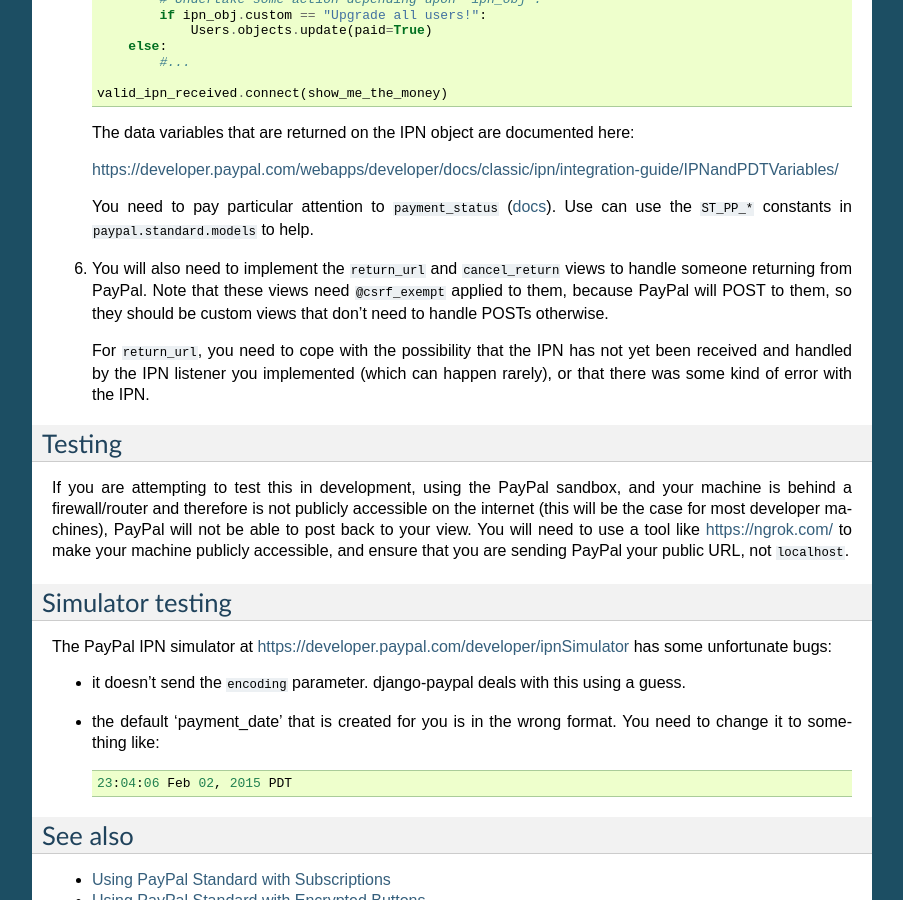
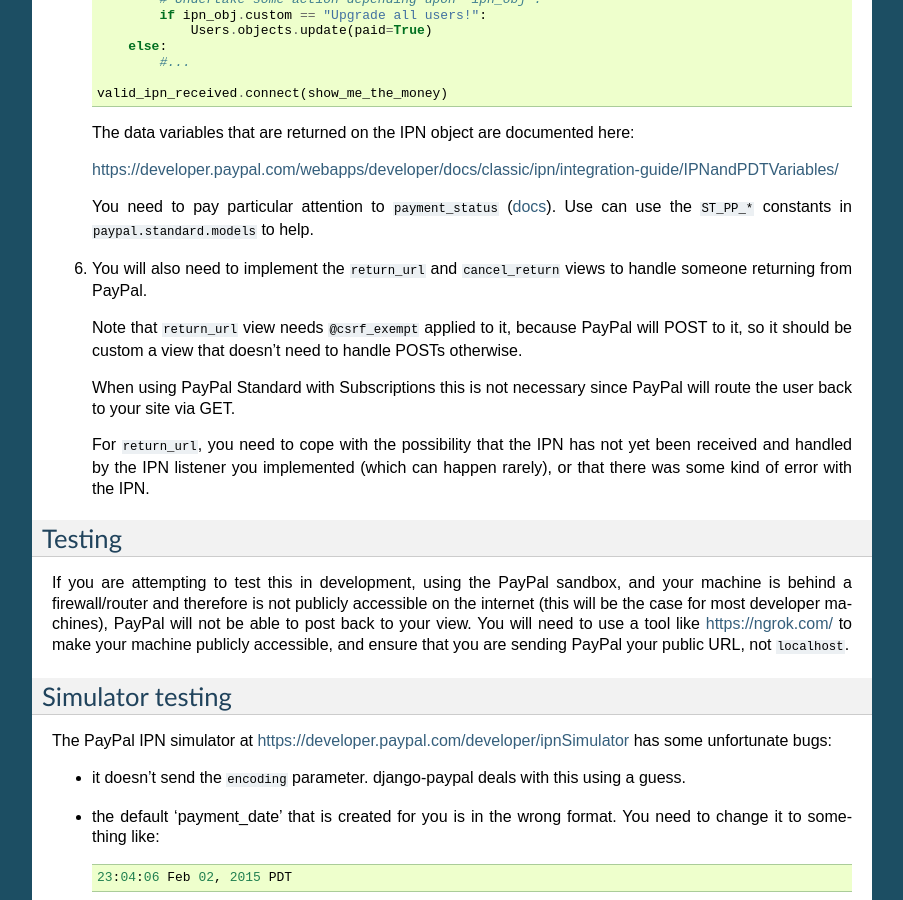
Before and after one commit to spookylukey/django-paypal, a Sphinx documentation site: the page built from docs/standard/ipn.rst, in a window 1280 px wide and 900 px high, scrolled down 1787 px. Shown: the whole window, without its empty margins (198-1101 px from the left). Built offline with Sphinx 7.4.7, drawn with Linux system fonts in a browser that asks for light colours; pages that are not in the unit, such as notebooks, are missing from menus; some of the changed text lies outside the part shown.

Commit message:
Update ipn.rst
Explained how 'custom' parameter is used in the example. Also verified that only 'return_url' requires @csrf_exempt and only in the case of single payments.

```diff
--- a/docs/standard/ipn.rst
+++ b/docs/standard/ipn.rst
@@ -38,7 +38,7 @@
        def view_that_asks_for_money(request):
 
            # What you want the button to do.
-           paypal_dict = {
+            paypal_dict = {
                "business": settings.PAYPAL_RECEIVER_EMAIL,
                "amount": "10000000.00",
                "item_name": "name of the item",
@@ -46,13 +46,13 @@
                "notify_url": "https://www.example.com" + reverse('paypal-ipn'),
                "return_url": "https://www.example.com/your-return-location/",
                "cancel_return": "https://www.example.com/your-cancel-location/",
+               "custom": "Upgrade all users!",  # Custom command to correlate to some function later (optional)
+            }
 
-           }
-
-           # Create the instance.
-           form = PayPalPaymentsForm(initial=paypal_dict)
-           context = {"form": form}
-           return render(request, "payment.html", context)
+            # Create the instance.
+            form = PayPalPaymentsForm(initial=paypal_dict)
+            context = {"form": form}
+            return render(request, "payment.html", context)
 
    For a full list of variables that can be used in ``paypal_dict``, see
    `PayPal HTML variables documentation <https://developer.paypal.com/webapps/developer/docs/classic/paypal-payments-standard/integration-guide/Appx_websitestandard_htmlvariables/>`_.
@@ -137,9 +137,13 @@
    can use the ``ST_PP_*`` constants in ``paypal.standard.models`` to help.
 
 6. You will also need to implement the ``return_url`` and ``cancel_return`` views
-   to handle someone returning from PayPal. Note that these views need
-   ``@csrf_exempt`` applied to them, because PayPal will POST to them, so they
-   should be custom views that don't need to handle POSTs otherwise.
+   to handle someone returning from PayPal.
+
+   Note that ``return_url`` view needs ``@csrf_exempt`` applied to it, because PayPal
+   will POST to it, so it should be custom a view that doesn't need to handle POSTs otherwise.
+
+   When using PayPal Standard with Subscriptions this is not necessary since PayPal will route
+   the user back to your site via GET.
 
    For ``return_url``, you need to cope with the possibility that the IPN has not
    yet been received and handled by the IPN listener you implemented (which can
```
